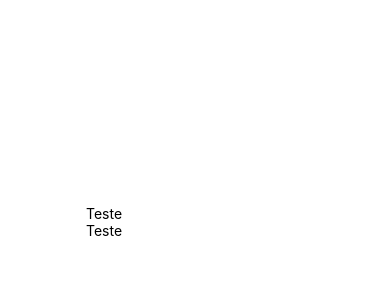
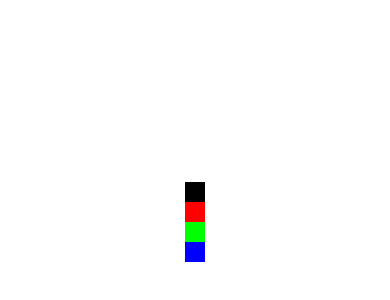
Before and after one commit to LucasAngelo20/Udemy, a React Native app: screen / in a window 390 px wide. Shown: the part 200-500 px from the top of the page. Built offline with nearby package versions, Linux system fonts and the light colour scheme.

Commit message:
Estrutura flexbox montada

```diff
--- a/src/App.js
+++ b/src/App.js
@@ -1,7 +1,8 @@
 import React from 'react';
 import {StyleSheet, SafeAreaView} from 'react-native';
 
-import DigiteSeuNome from './components/DigiteSeuNome'
+import Quadrado from './components/layout/Quadrado'
+// import DigiteSeuNome from './components/DigiteSeuNome'
 // import ListaProdutosV2 from './components/produtos/ListaProdutosV2'
 // import ListaProdutos from './components/produtos/ListaProdutos'
 // import UsuarioLogado from './components/UsuarioLogado'
@@ -22,10 +23,13 @@
 
 export default () => (
   <SafeAreaView style={styles.App}>
-    <DigiteSeuNome />
-
+    <Quadrado />
+    <Quadrado cor="#f00"/>
+    <Quadrado cor="#0f0"/>
+    <Quadrado cor="#00f"/>
 
     {/*
+    <DigiteSeuNome />
     <ListaProdutosV2 />
     <ListaProdutos />
     <UsuarioLogado usuario={{nome: 'Lucas', email:'lucas@gmail.com'}} />
--- /dev/null
+++ b/src/components/layout/Quadrado.js
@@ -0,0 +1,14 @@
+import React from 'react';
+import { View } from 'react-native';
+
+export default props => {
+    return(
+      <>
+        <View style={{
+            height:20,
+            width:20,
+            backgroundColor: props.cor || '#000'
+        }}/>
+      </>
+    )
+};
```
